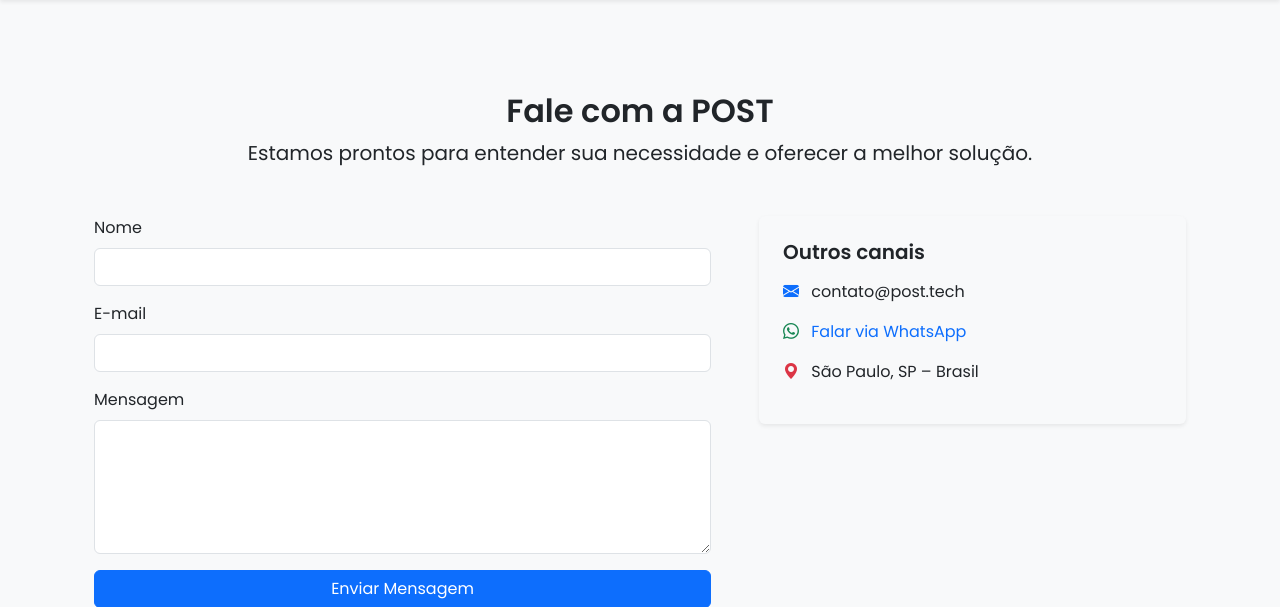
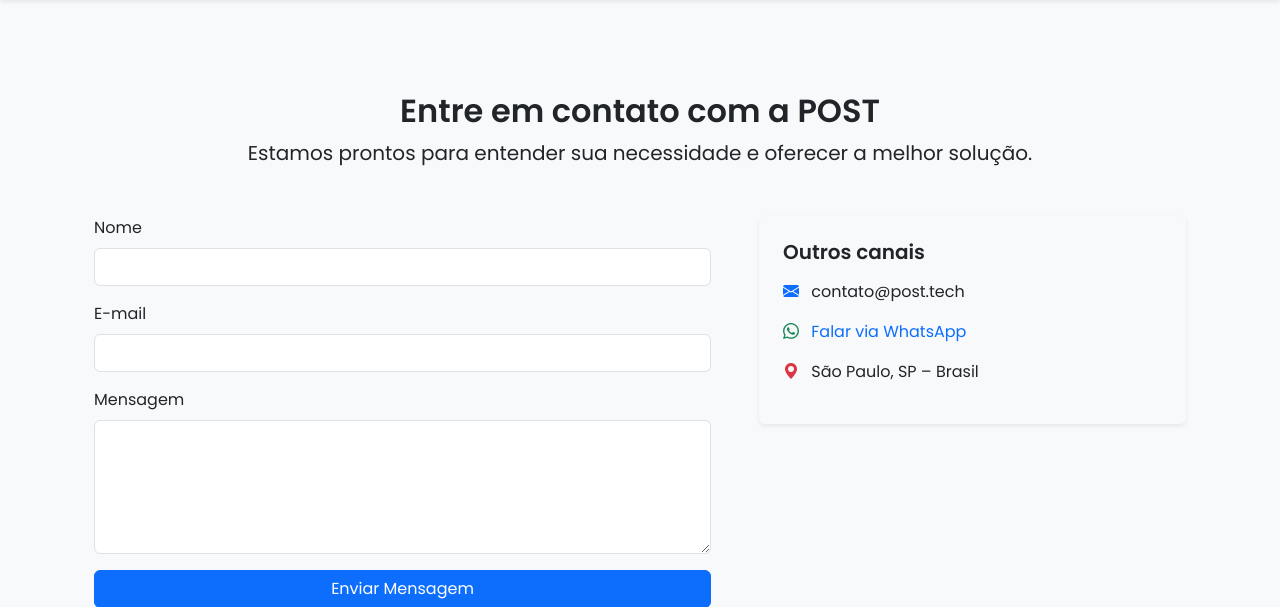
Before and after one commit to devpedroolivier/post-site, a FastAPI app: page /contato in a window 1280 px wide. Shown: the part 56-663 px from the top of the page. Run offline with FastAPI, Linux system fonts and the light colour scheme.

Commit message:
Inicializando site institucional POST

```diff
--- a/templates/contato.html
+++ b/templates/contato.html
@@ -7,7 +7,7 @@
 <section class="py-5">
     <div class="container">
         <div class="text-center mb-5">
-            <h2 class="fw-bold">Fale com a POST</h2>
+            <h2 class="fw-bold">Entre em contato com a POST</h2>
             <p class="lead">Estamos prontos para entender sua necessidade e oferecer a melhor solução.</p>
         </div>
 
```
